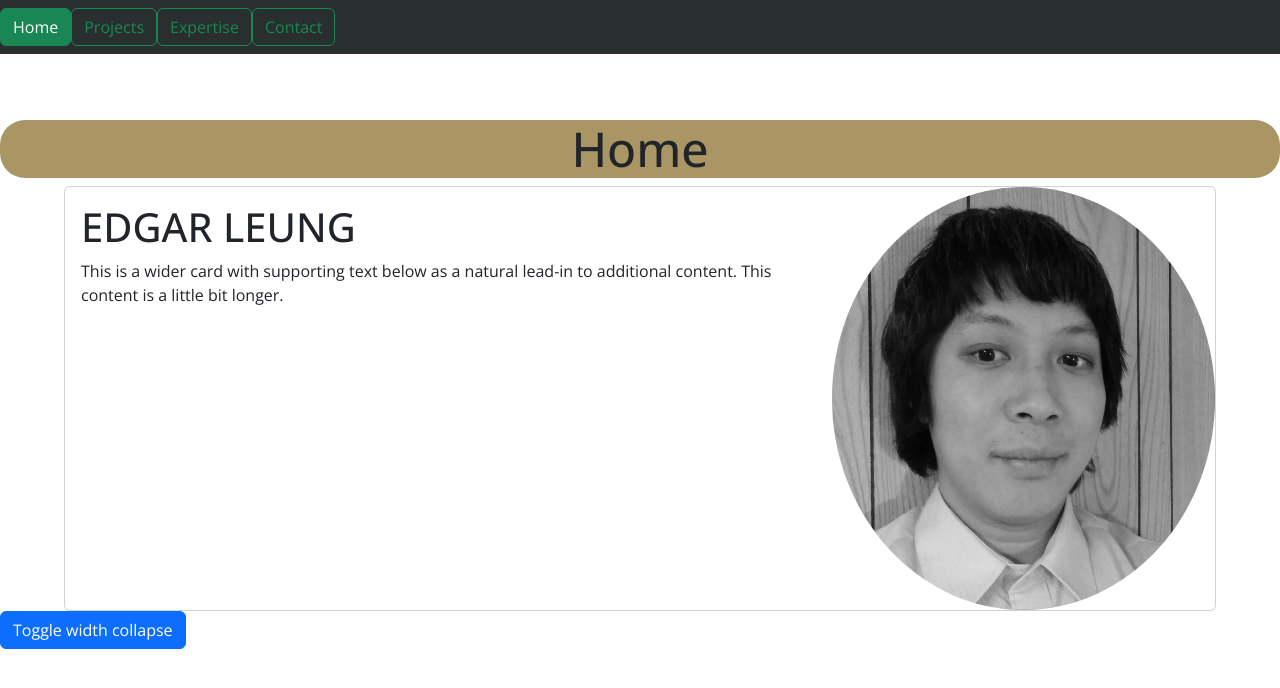
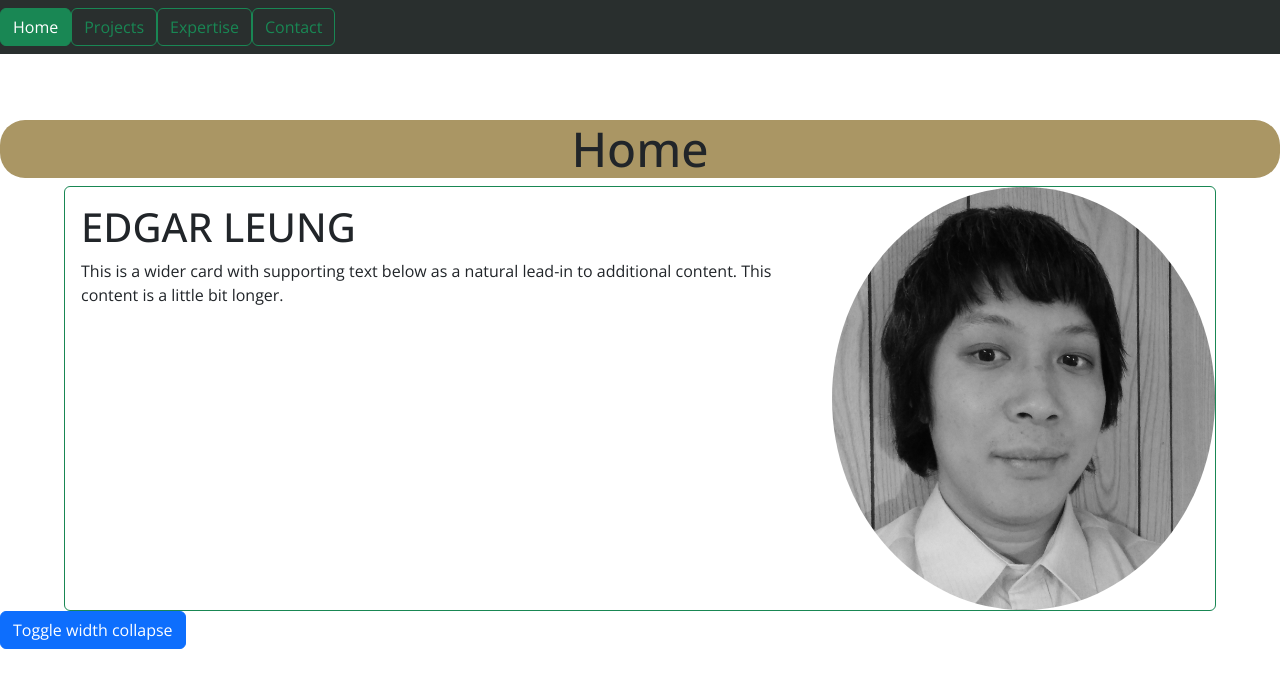
Before and after one commit to Eds-Dbug/profile2, a React (Create React App) app: page /home in a window 1280 px wide. Shown: the top 688 px of the page. Built offline with nearby package versions, Linux system fonts and the light colour scheme.

Commit message:
less todo

```diff
--- a/src/Components/routes/_home.module.scss
+++ b/src/Components/routes/_home.module.scss
@@ -10,6 +10,10 @@
 
 .home {
   margin: 0 5%;
+
+  &__block {
+    border-color: $btn-color;
+  }
 
   &__hobbies {
     @include flex;
```
Also changed, not shown: 1 other file (tests, documents, lock files or other folders).
